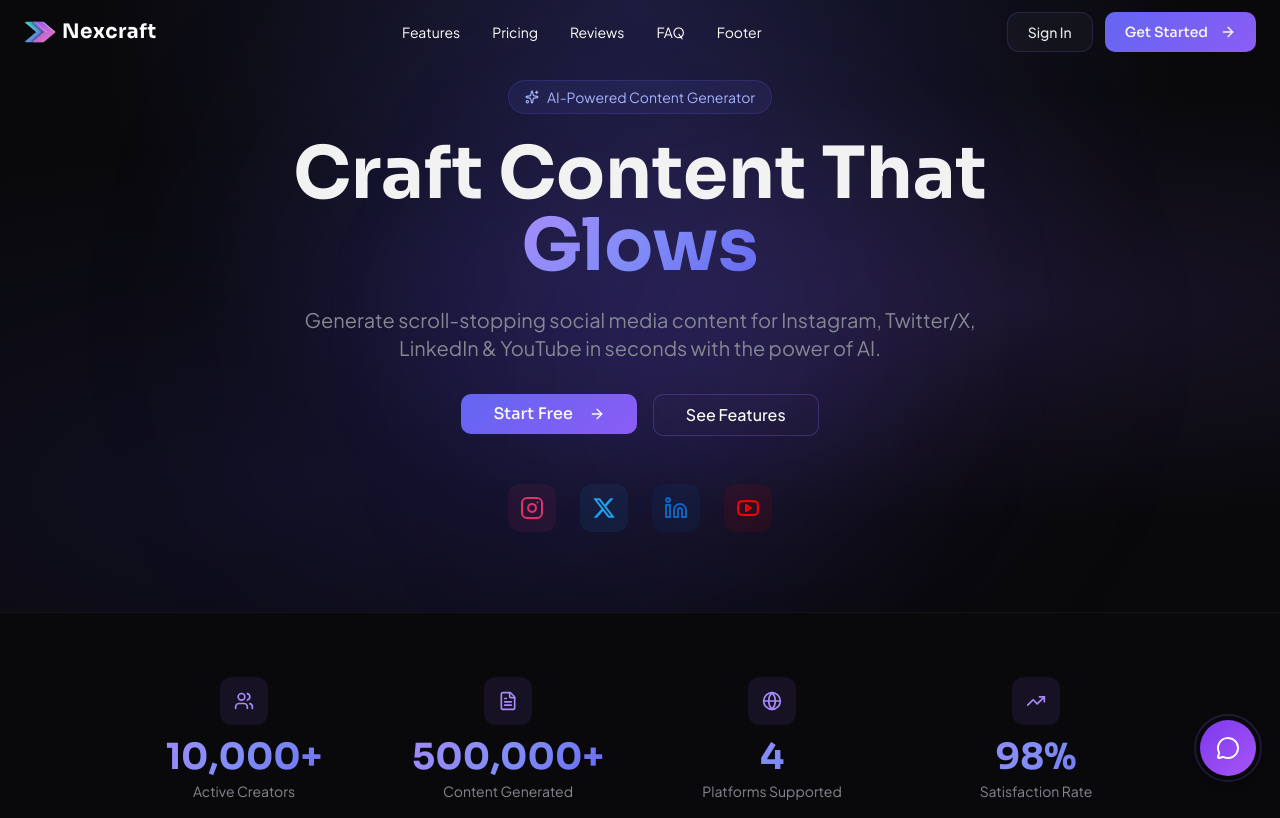
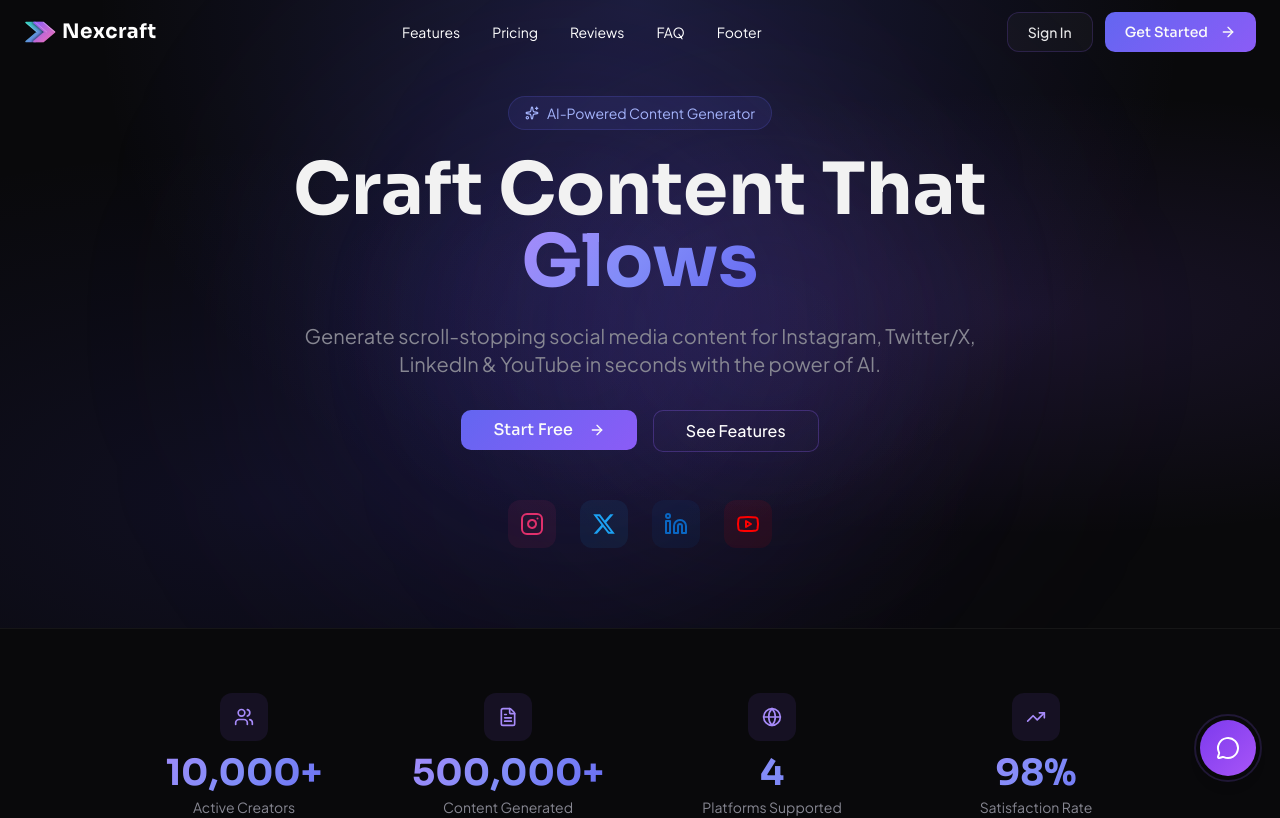
Before and after one commit to thenaveengautam/nexcraft, a Next.js app: page / in a window 1280 px wide. Shown: the top 818 px of the page. Built offline with nearby package versions, Linux system fonts and the light colour scheme.

Commit message:
update hero section

```diff
--- a/src/app/globals.css
+++ b/src/app/globals.css
@@ -166,7 +166,7 @@
   }
 
   ::-webkit-scrollbar-thumb:hover {
-    background-color: rgba(255, 255, 255, 0.25);
+    background-color: #ffffff40;
   }
 
   /* Retain fallback for utility classes relying on custom-scrollbar */
--- a/src/app/page.tsx
+++ b/src/app/page.tsx
@@ -212,7 +212,7 @@ export default function LandingPage() {
       </nav>
 
       {/* ===== HERO ===== */}
-      <section className="relative pt-20 pb-20 px-4 sm:px-6 hero-gradient overflow-hidden">
+      <section className="relative pt-24 pb-20 px-4 sm:px-6 hero-gradient overflow-hidden">
         <div className="absolute top-20 left-1/4 w-[500px] h-[500px] bg-indigo-600/15 rounded-full blur-[120px] animate-float pointer-events-none will-change-transform transform-gpu" />
         <div className="absolute top-40 right-1/4 w-[400px] h-[400px] bg-violet-500/10 rounded-full blur-[120px] animate-float pointer-events-none will-change-transform transform-gpu" style={{ animationDelay: "3s" }} />
 
```
